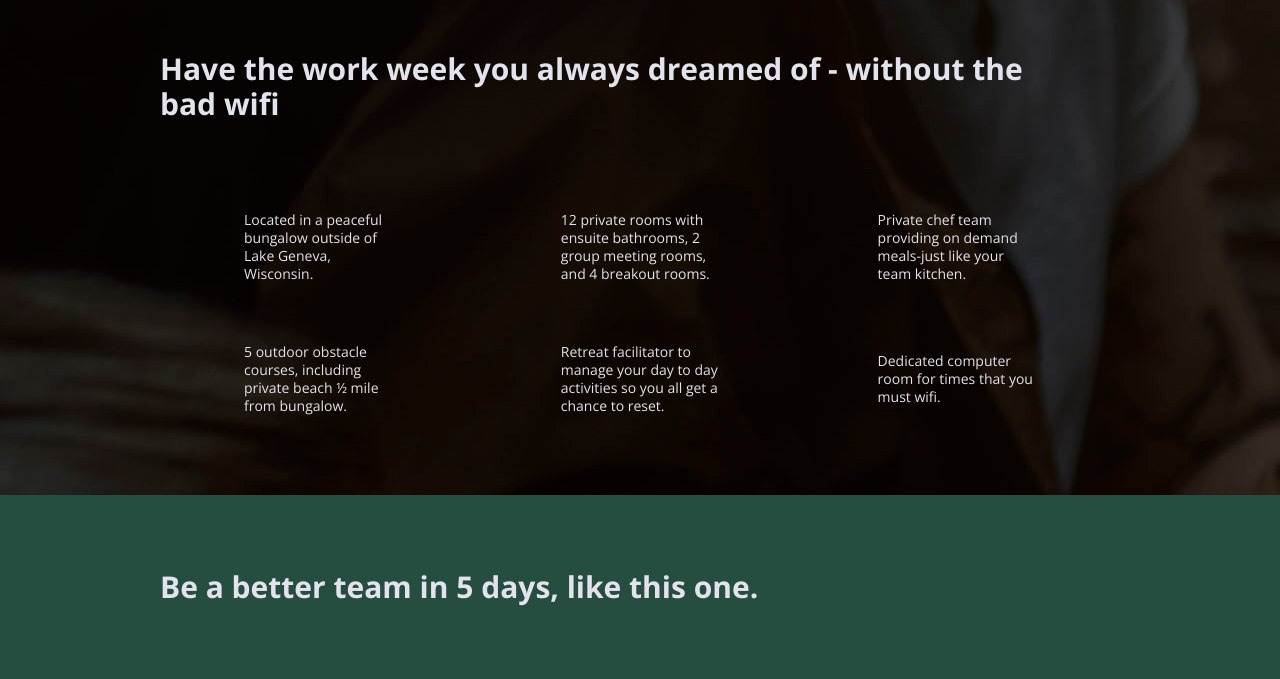
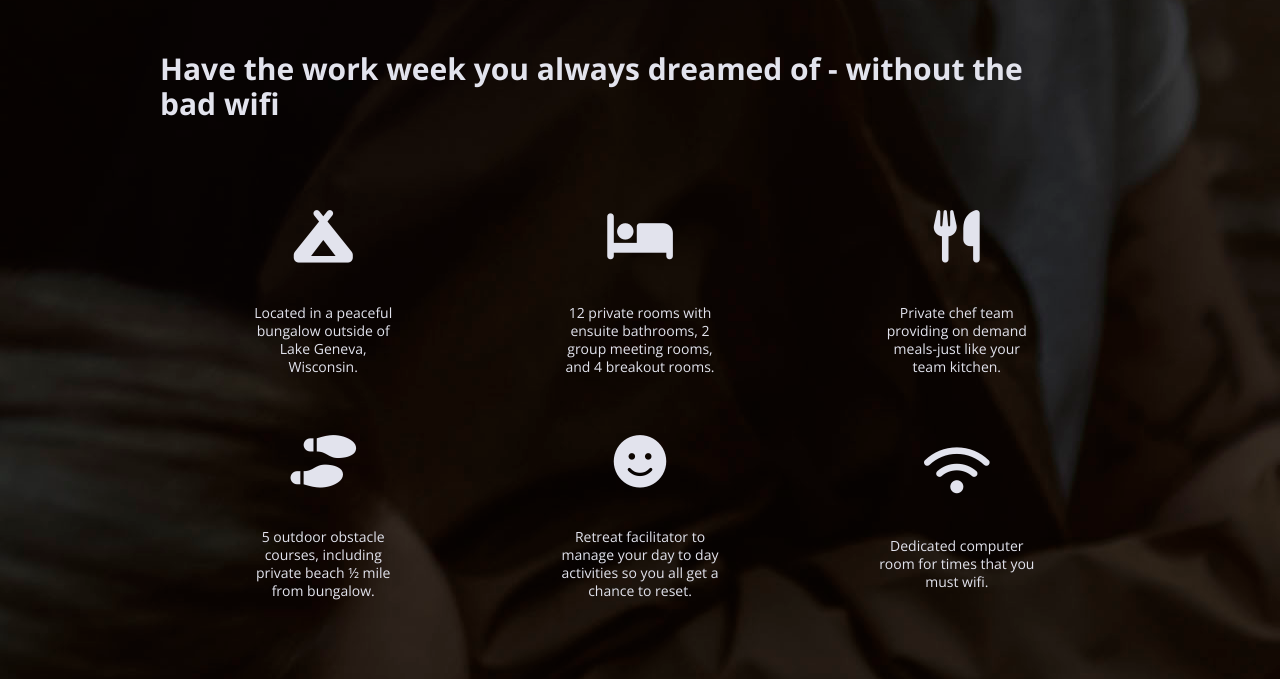
Before and after one commit to Emile-Massumov/unplugged-retreat, a website built with Parcel: page index.html in a window 1280 px wide. Shown: the part 661-1340 px from the top of the page. Built offline with nearby package versions, Linux system fonts and the light colour scheme.

Commit message:
added icons index and css ,used 'i' tag

```diff
--- a/css/main.css
+++ b/css/main.css
@@ -222,6 +222,12 @@ text-align: center;
 }
 .features p  {
 margin:0px;
+text-align: center;
+}
+
+.features i {
+	font-size: 3.75em;
+        margin-bottom: 40px;
 }
 footer .copyright {
 margin: 20px 0;
--- a/index.html
+++ b/index.html
@@ -18,6 +18,8 @@
 
   <link rel="stylesheet" href="css/normalize.css">
   <link rel="stylesheet" href="css/main.css">
+  <!-- Icons with Font Awesome -->
+  <script src="https://kit.fontawesome.com/e2014d6482.js" crossorigin="anonymous"></script>
 
   <meta name="theme-color" content="#fafafa">
   <!-- Google Fonts -->
@@ -62,27 +64,39 @@
            <h2>Have the work week you always dreamed of - without the bad wifi</h2>
                <div class="features-items">
             <article>
-    <p class="fontawesome-icon"></p>
+    <p class="fontawesome-icon">
+      <i class="fas fa-campground"></i>
+        </p>
     <p class="features-item-description">Located in a peaceful bungalow outside of Lake Geneva, Wisconsin.</p>
 </article>
             <article>
-          <p class="fontawesome-icon"></p>
+              <p class="fontawesome-icon">
+                <i class="fas fa-bed"></i>
+                  </p>
           <p class="features-item-description">12 private rooms with ensuite bathrooms, 2 group meeting rooms, and 4 breakout rooms.</p>
           </article>
             <article>
-          <p class="fontawesome-icon"></p>
+              <p class="fontawesome-icon">
+                <i class="fas fa-utensils"></i>
+                  </p>
           <p class="features-item-description">Private chef team providing on demand meals-just like your team kitchen.</p>
           </article>
           <article>
-          <p class="fontawesome-icon"></p>
+            <p class="fontawesome-icon">
+              <i class="fas fa-shoe-prints"></i>
+                </p>
           <p class="features-item-description">5 outdoor obstacle courses, including private beach ½ mile from bungalow.</p>
           </article>
            <article>
-          <p class="fontawesome-icon"></p>
+             <p class="fontawesome-icon">
+               <i class="fas fa-smile"></i>
+                 </p>
           <p class="features-item-description">Retreat facilitator to manage your day to day activities so you all get a chance to reset.</p>
           </article>
            <article>
-          <p class="fontawesome-icon"></p>
+             <p class="fontawesome-icon">
+               <i class="fas fa-wifi"></i>
+                 </p>
           <p class="features-item-description">Dedicated computer room for times that you must wifi.</p>
         </article>
       </div>
@@ -136,6 +150,7 @@
                    <p><a href="https://github.com/Emile-Massumov" target="_blank"></a></p>
                    <p><a href="https://www.linkedin.com/in/émile-qc-aa9142212/ "target="_blank"></a></p>
                    <!-- other social links here -->
+
                </div>
            </div>
        </div> <!-- footer content ends -->
```
Also changed, not shown: about/index.html (+2 -1 lines), faq/index.html (+2 -1 lines).
